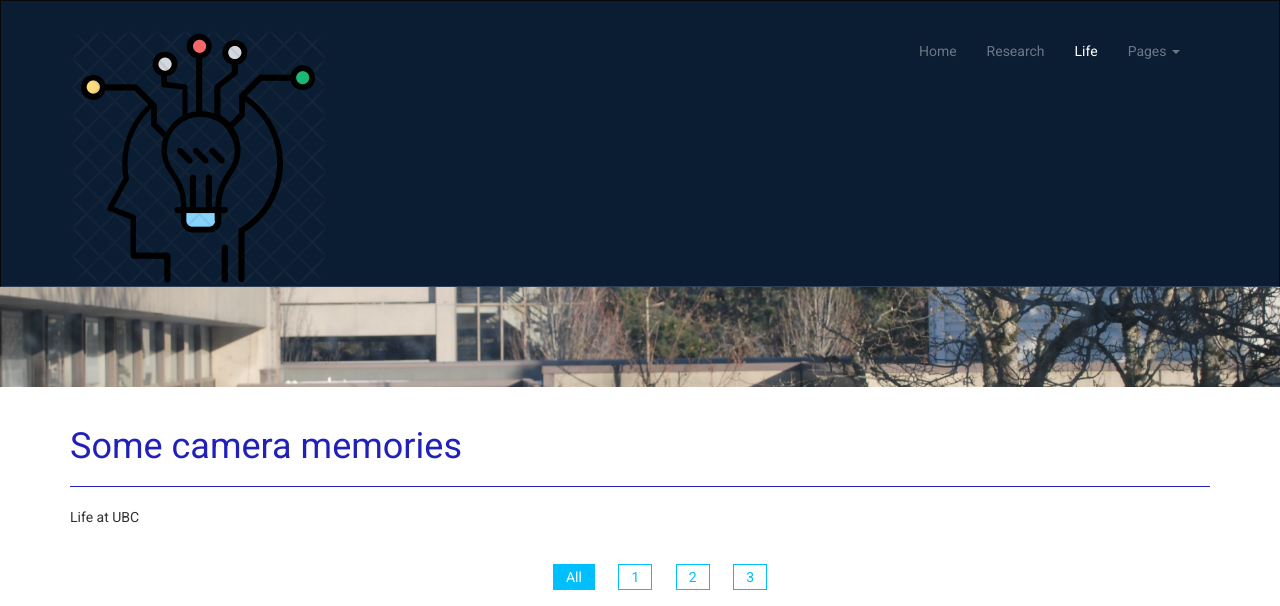
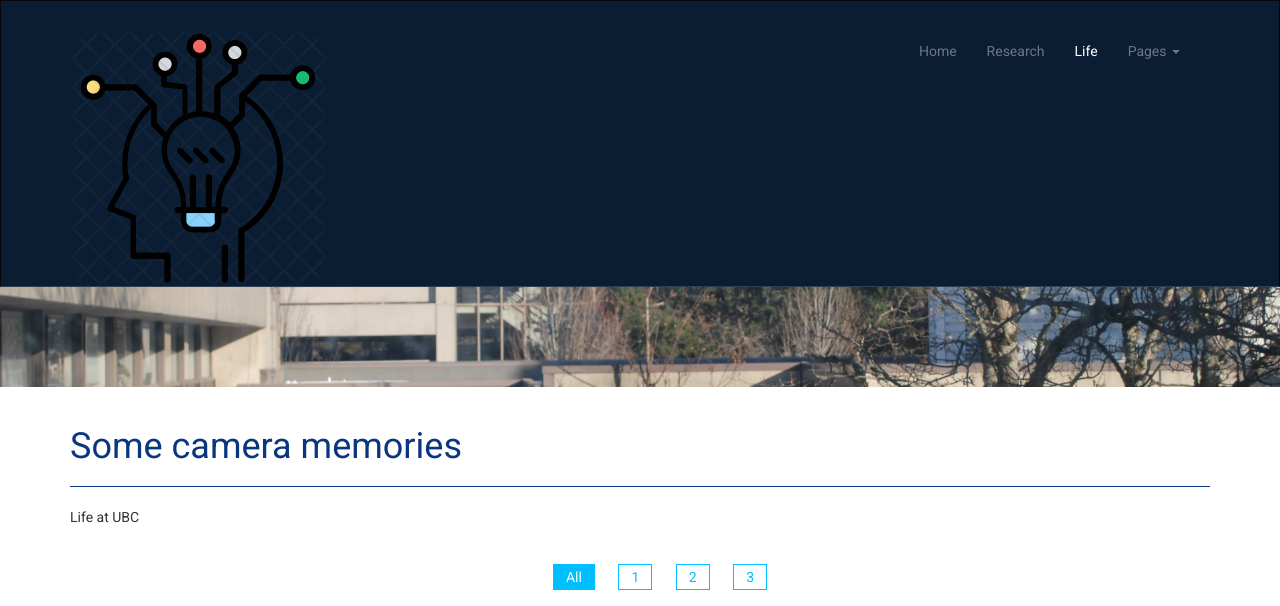
Before and after one commit to YESAndy/AndyHome, a plain HTML site: page life.html in a window 1280 px wide. Shown: the top 606 px of the page. Drawn offline with nearby package versions, Linux system fonts and the light colour scheme.

Commit message:
Update style.css

```diff
--- a/assets/css/style.css
+++ b/assets/css/style.css
@@ -168,13 +168,13 @@ div.hbox {
 }
 
 .page-header {
-    border-bottom: 1px solid #2121B9;
+    border-bottom: 1px solid #0A367F;
 }
 
 .page-title {
     margin-top: 20px;
     font-weight: 300;
-    color: #2121B9;
+    color: #0A367F;
 }
 
 .text-muted {
```
